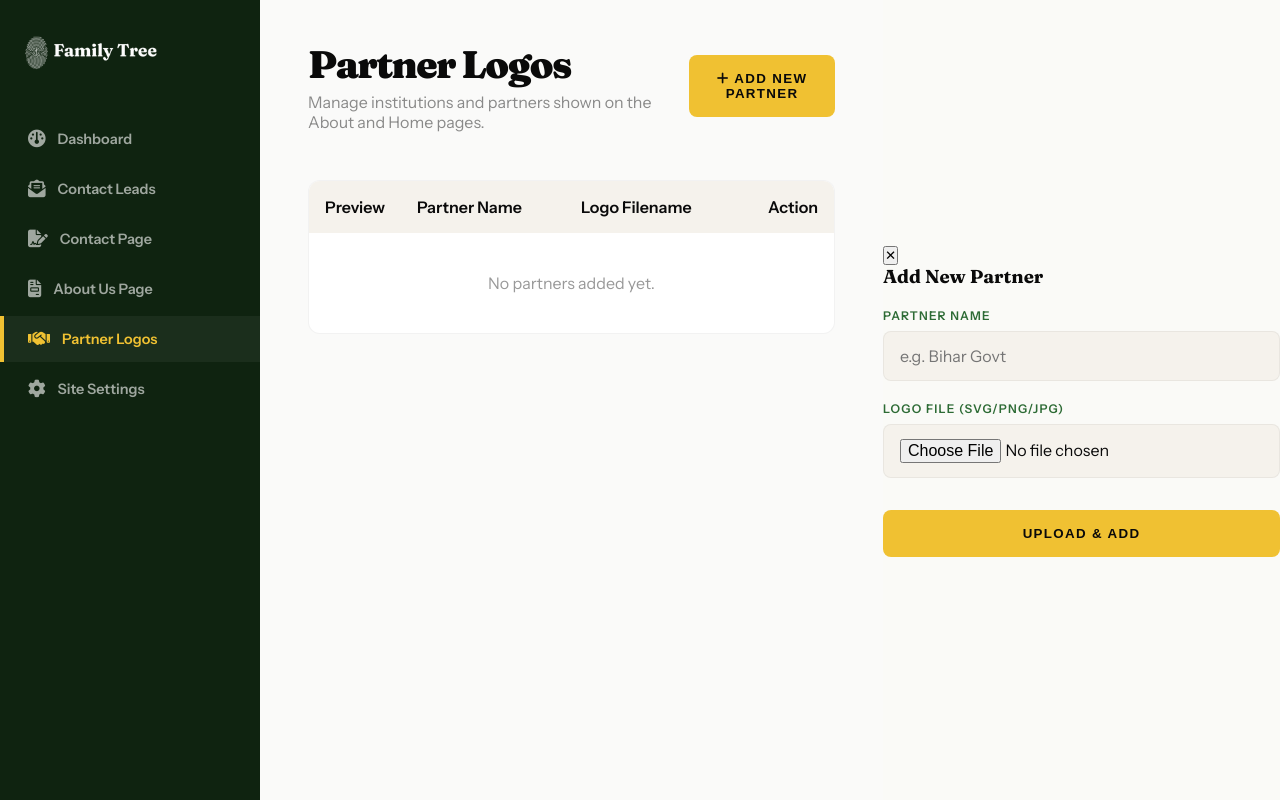
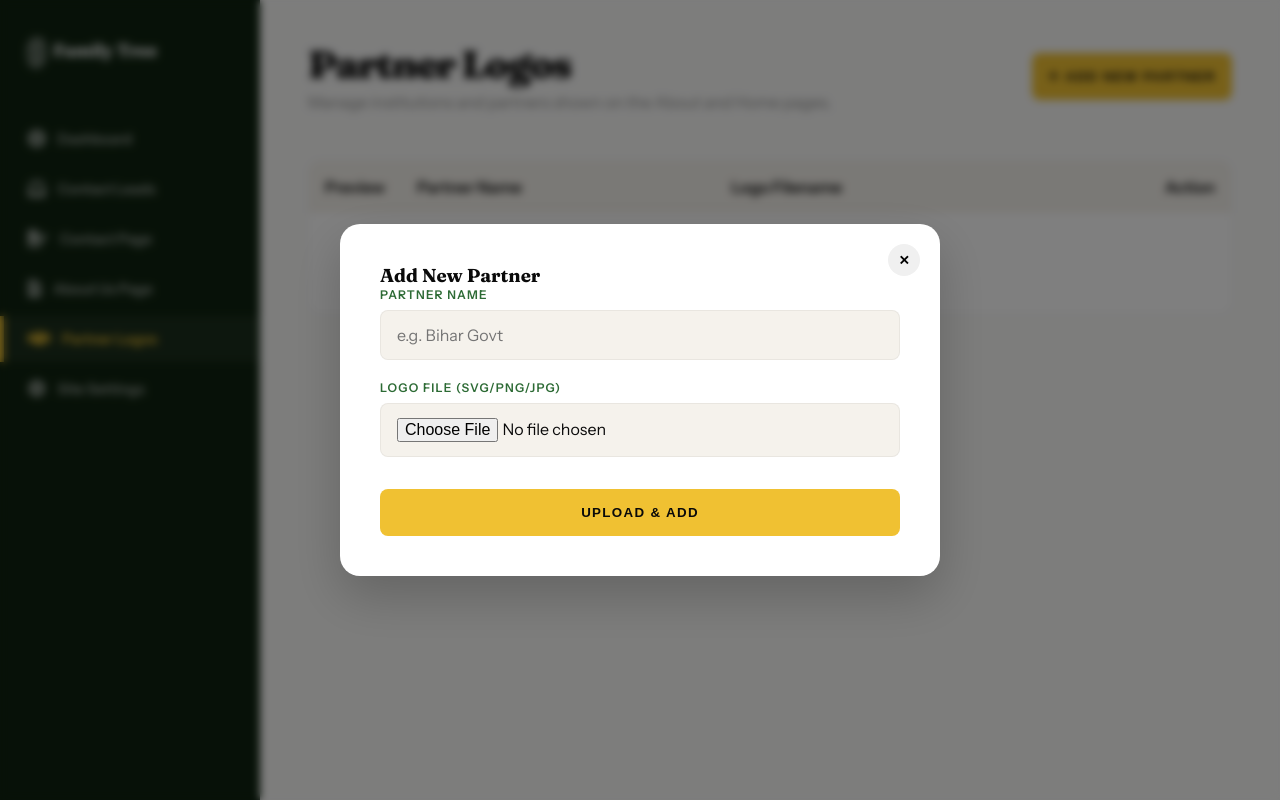
Before and after one commit to Sachinsagarmishra/familytreeindia, a PHP site: page /admin/partners.php in a window 1280 px wide, after a click on "ADD NEW PARTNER". Run offline with PHP 8.4, Linux system fonts and the light colour scheme; a user stored in the database is signed in; data comes from the database, SQL or seed files in the repository; data that the repository does not hold is empty; some libraries are stand-ins or nearby versions.

Commit message:
Fix modal CSS error and improve UI consistency across admin panel

```diff
--- a/admin/partners.php
+++ b/admin/partners.php
@@ -115,10 +115,10 @@
 </main>
 
 <!-- ADD MODAL -->
-<div id="addModal" class="lead-modal" style="display:none; align-items: center; justify-content: center;">
-  <div class="lead-modal-content" style="max-width: 450px;">
-    <button class="lead-modal-close" onclick="document.getElementById('addModal').style.display='none'">✕</button>
-    <h3 style="font-family: 'Fraunces', serif; margin-bottom: 20px;">Add New Partner</h3>
+<div id="addModal" class="lead-modal">
+  <div class="lead-modal-content">
+    <button class="lead-modal-close" onclick="closeModal()">✕</button>
+    <h3>Add New Partner</h3>
     <form method="POST" action="" enctype="multipart/form-data">
       <div class="form-group">
         <label>Partner Name</label>
@@ -134,10 +134,20 @@
 </div>
 
 <script>
+const addModal = document.getElementById('addModal');
+
+function openModal() {
+  addModal.classList.add('active');
+}
+
+function closeModal() {
+  addModal.classList.remove('active');
+}
+
 // Close on outside click
 window.onclick = function(event) {
-  if (event.target == document.getElementById('addModal')) {
-    document.getElementById('addModal').style.display = 'none';
+  if (event.target == addModal) {
+    closeModal();
   }
 }
 </script>
--- a/admin/style.css
+++ b/admin/style.css
@@ -434,3 +434,54 @@
     gap: 16px;
   }
 }
+/* MODALS */
+.lead-modal {
+  display: none;
+  position: fixed;
+  z-index: 1000;
+  left: 0;
+  top: 0;
+  width: 100%;
+  height: 100%;
+  background: rgba(0,0,0,0.5);
+  backdrop-filter: blur(4px);
+  align-items: center;
+  justify-content: center;
+}
+.lead-modal.active {
+  display: flex;
+}
+.lead-modal-content {
+  background: #fff;
+  width: 100%;
+  max-width: 600px;
+  padding: 40px;
+  border-radius: 20px;
+  position: relative;
+  box-shadow: 0 20px 50px rgba(0,0,0,0.2);
+  animation: modalSlide 0.3s ease-out;
+}
+@keyframes modalSlide {
+  from { transform: translateY(20px); opacity: 0; }
+  to { transform: translateY(0); opacity: 1; }
+}
+.lead-modal-close {
+  position: absolute;
+  right: 20px;
+  top: 20px;
+  background: #f0f0f0;
+  border: none;
+  width: 32px;
+  height: 32px;
+  border-radius: 50%;
+  cursor: pointer;
+  display: flex;
+  align-items: center;
+  justify-content: center;
+  font-weight: bold;
+  transition: 0.3s;
+}
+.lead-modal-close:hover {
+  background: #ef4444;
+  color: #fff;
+}
```
